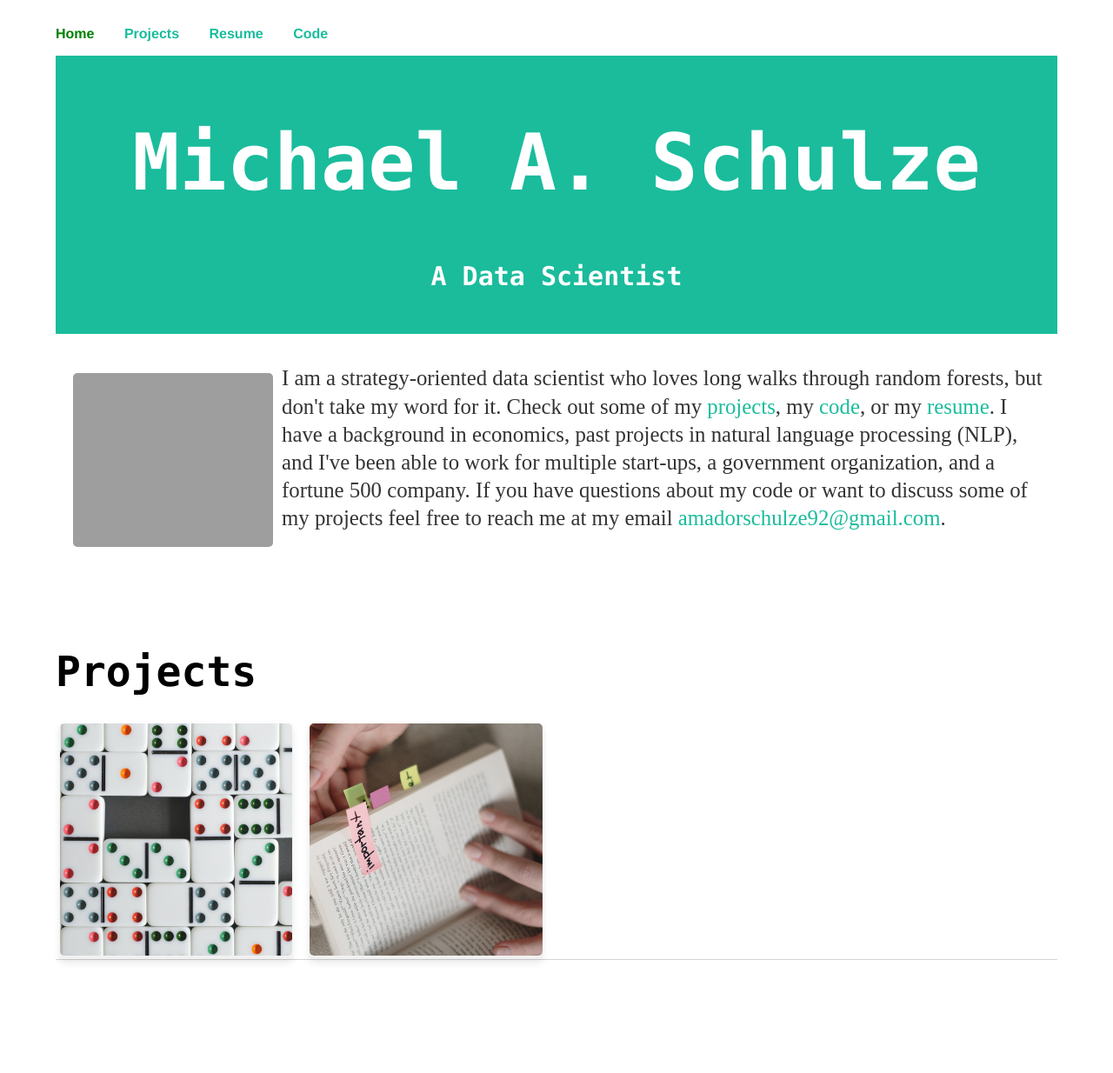
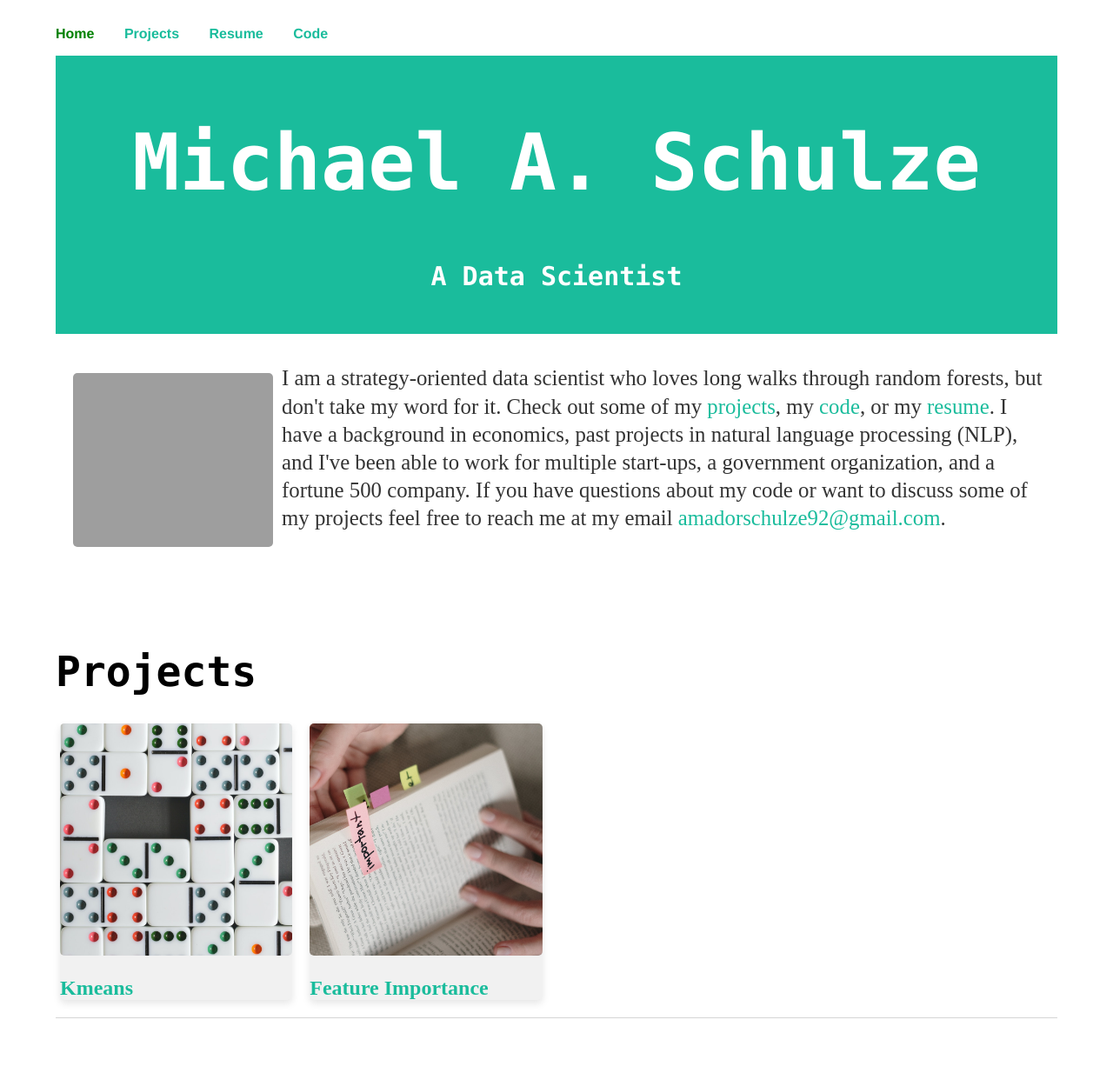
Before and after one commit to amadorschulze92/amadorschulze92.github.io, a Jekyll site: the page built from index.html, in a window 1280 px wide. Shown: the whole page at 87% size. Built offline with Jekyll 4.4.1, drawn with Linux system fonts in a browser that asks for light colours; before the commit the page ends 1167 px from its top, so only the background shows below that; grey boxes are pictures that could not be loaded.

Commit message:
Now that pictures link again, try adding titles back

```diff
--- a/index.html
+++ b/index.html
@@ -38,6 +38,9 @@ title: Michael A. Schulze
               <img src={{ new_var }} alt={{ post.title }} style="width:100%" class="card_image">
             </a>
             <div class="container">
+              <a href="{{ post.url }}">
+                <h2>{{ post.subtitle }}</h2>
+              </a>
             </div>
           </div>
         </div>
```
Also changed, not shown: README.md.
